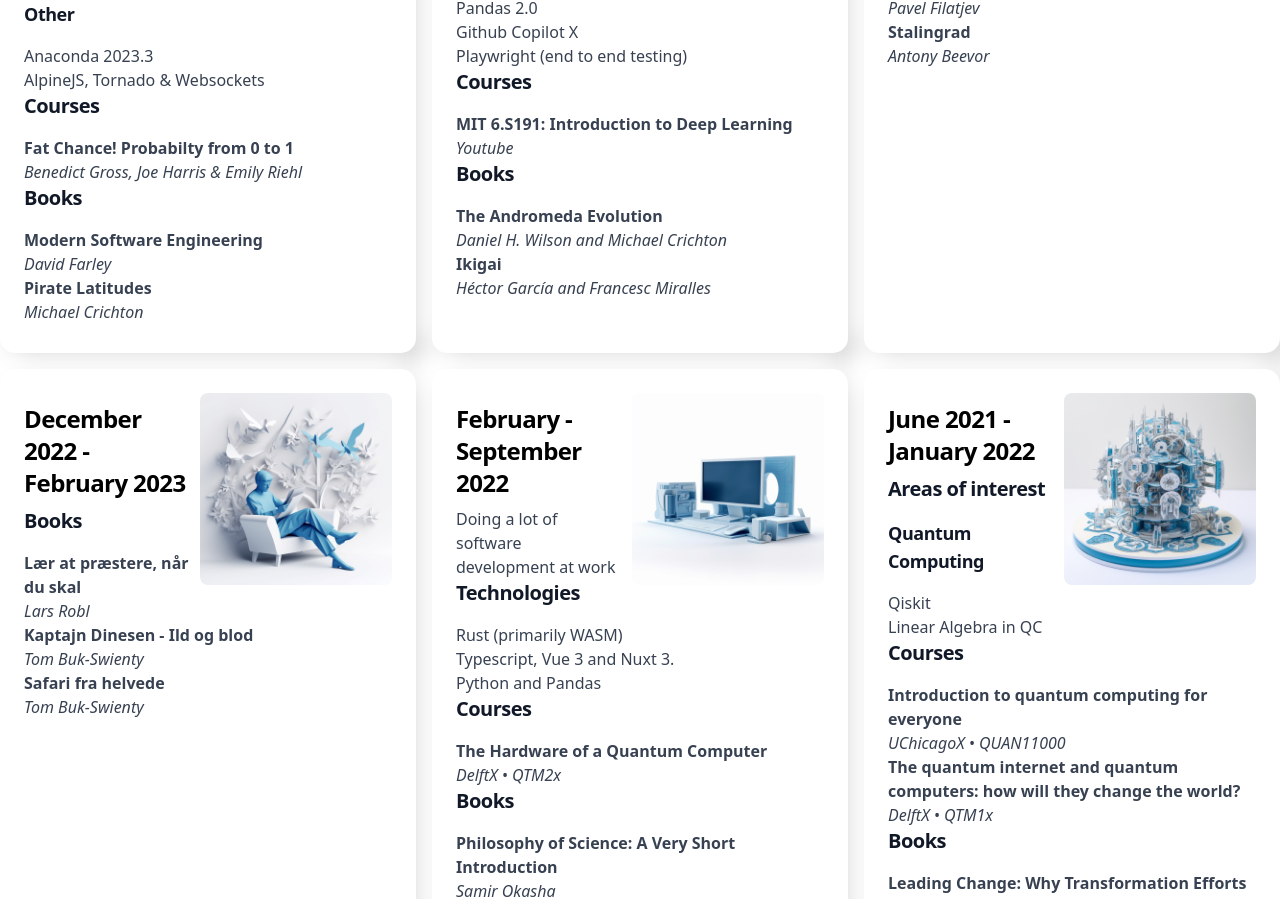
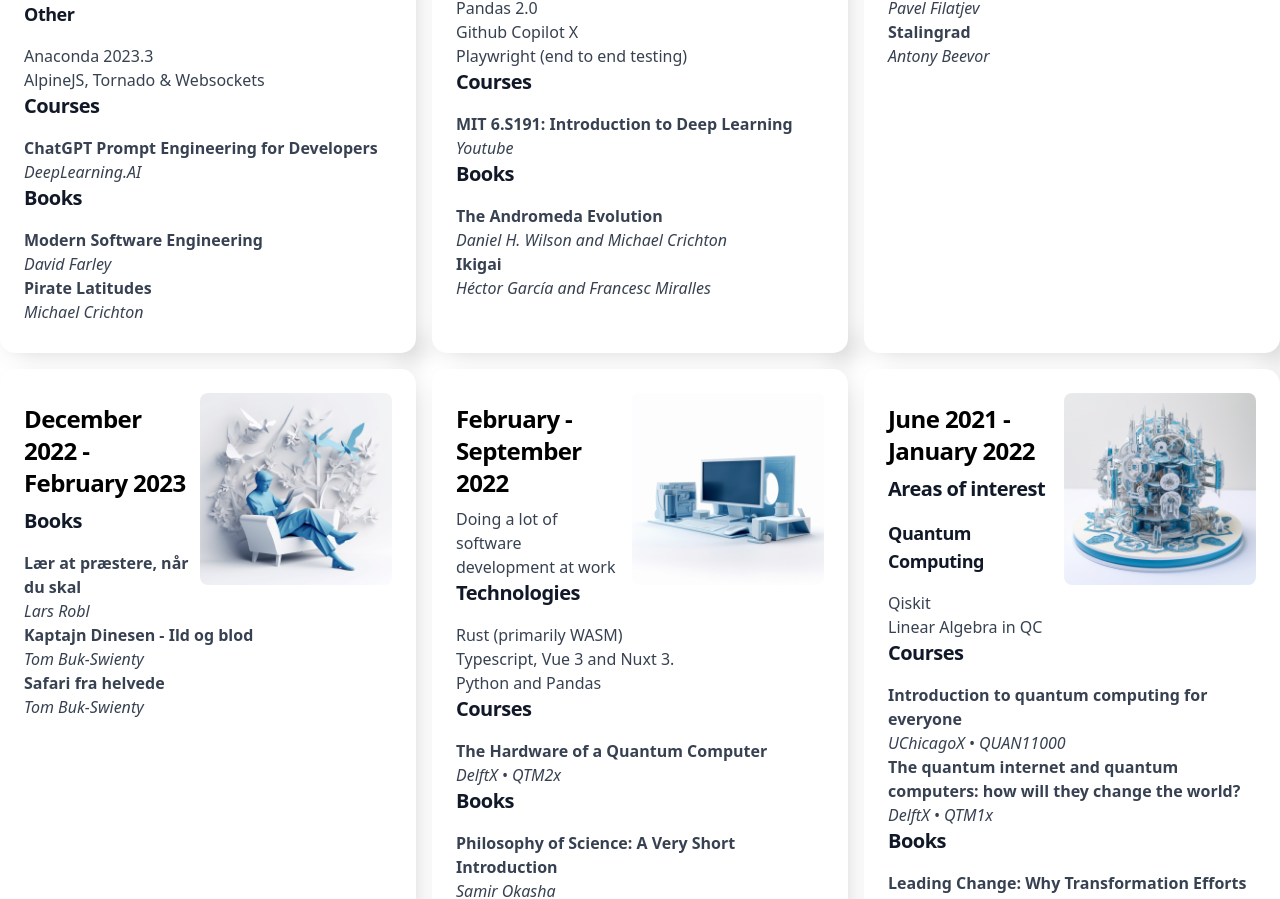
Before and after one commit to ringling/nuxt_ringling_info, a Nuxt app: page /now in a window 1280 px wide. Shown: the part 1403-2302 px from the top of the page. Built offline with nearby package versions, Linux system fonts and the light colour scheme.

Commit message:
Correct course

```diff
--- a/pages/now.vue
+++ b/pages/now.vue
@@ -156,7 +156,8 @@
 
           <h3>Courses</h3>
           <ul>
-            <li class="grid grid-cols-1"> <b>Fat Chance! Probabilty from 0 to 1</b> <em class="whitespace-nowrap">Benedict Gross, Joe Harris & Emily Riehl</em></li>
+            <li class="grid grid-cols-1"> <b>ChatGPT Prompt Engineering for Developers</b> <em>DeepLearning.AI</em> </li>
+
           </ul>
 
           <h3>Books</h3>
```
